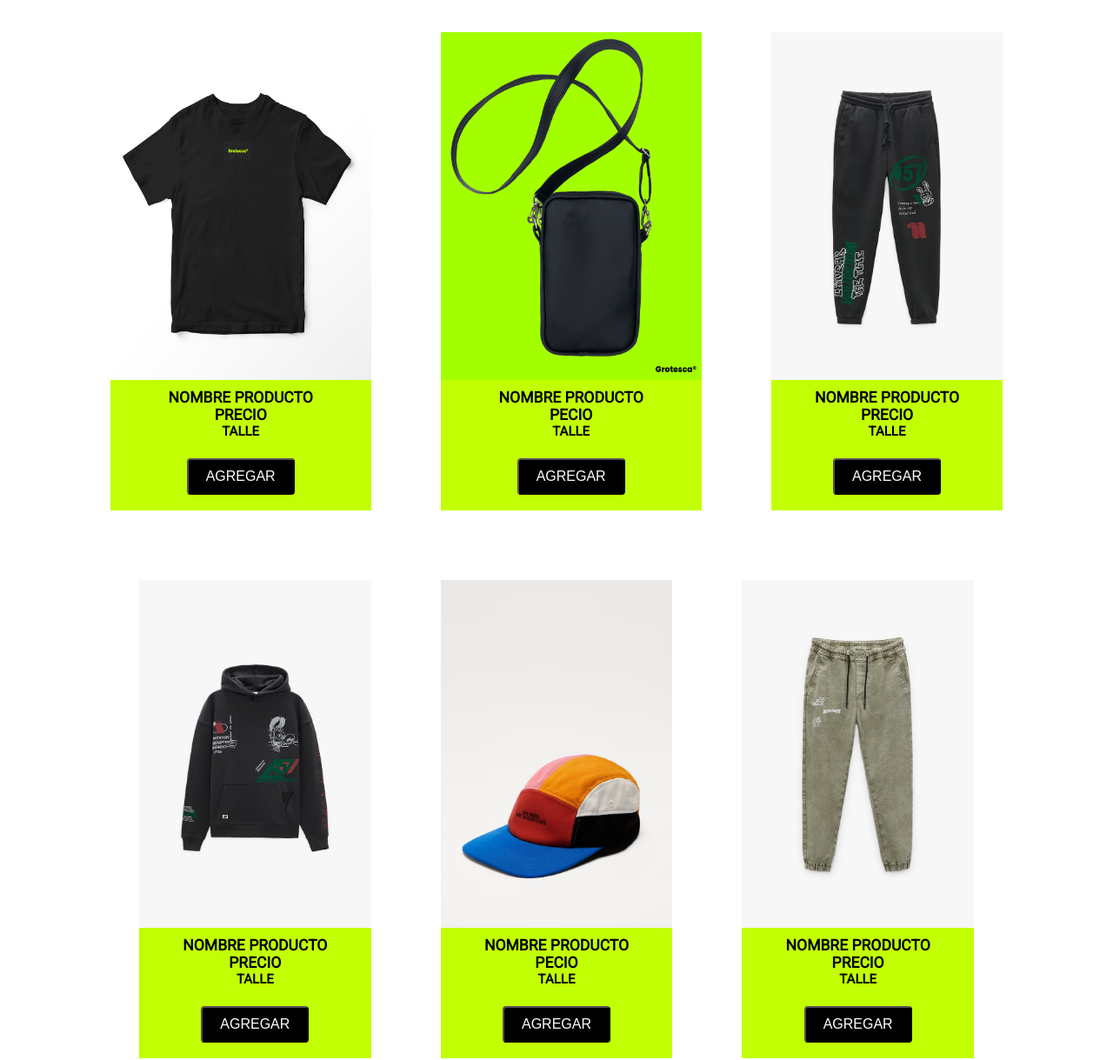
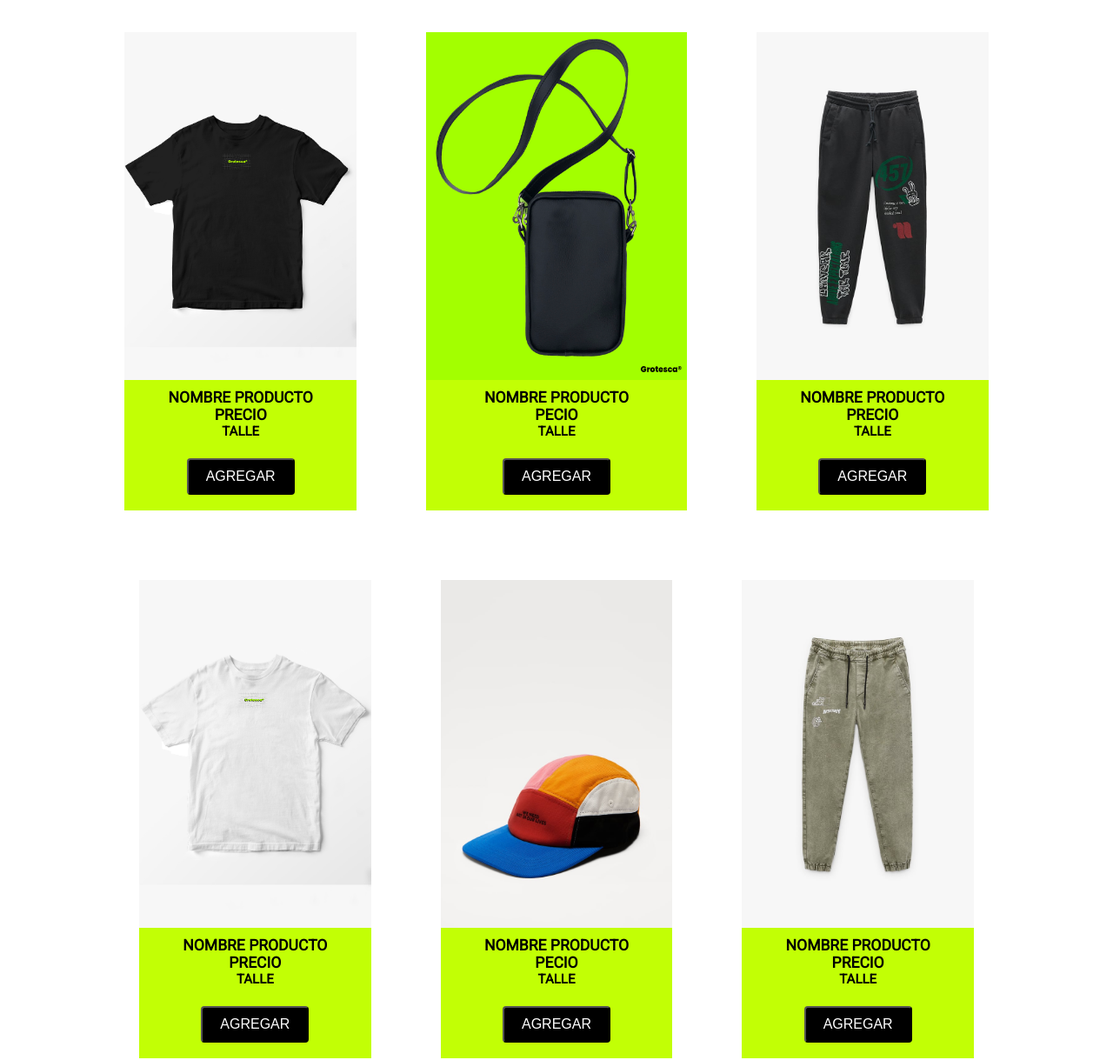
Before and after one commit to NicolasBomben/coderHouse-entregaFinal-Js, a website: page pages/products.html in a window 1280 px wide. Shown: the part 107-1326 px from the top of the page at 87% size. Drawn offline with Linux system fonts and the light colour scheme.

Commit message:
modificacion de productos

```diff
--- a/pages/products.html
+++ b/pages/products.html
@@ -31,7 +31,7 @@
 
               <div class="card">
                   <div class="image-container">
-                      <img class="card-image" src="../images/remeraGrotescaNegra.jpeg" alt="Remera Negra Grotesca"/>
+                      <img class="card-image" src="../images/REMERA1.jpeg" alt="Remera Negra Grotesca"/>
                   </div>
                   <div class="card-description">
                     <h3>NOMBRE PRODUCTO</h3>
@@ -75,7 +75,7 @@
 
             <div class="card">
                 <div class="image-container">
-                    <img class="card-image" src="../images/buzoEstampado.jpeg" alt="Remera Negra Grotesca"/>
+                    <img class="card-image" src="../images/REMERA2.jpeg" alt="Remera Negra Grotesca"/>
                 </div>
                 <div class="card-description">
                   <h3>NOMBRE PRODUCTO</h3>
```
Also changed, not shown: images/REMERA1.jpeg (added), images/REMERA2.jpeg (added).
